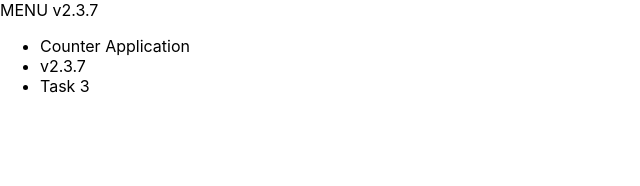
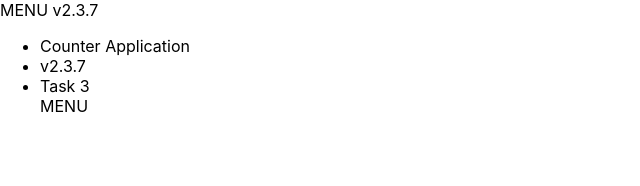
Before and after one commit to Nosov-Pavel/react-app-aject, a React (Create React App) app: page / in a window 1280 px wide. Shown: the top 186 px of the page, without its empty margins (0-640 px from the left). Built offline with nearby package versions, Linux system fonts and the light colour scheme.

Commit message:
props.v in task

```diff
--- a/src/TaskList.js
+++ b/src/TaskList.js
@@ -1,3 +1,5 @@
+import TopMenu from "./TopMenu";
+
 function TaskList(props){
     console.log(props)
     return(
@@ -5,6 +7,8 @@ function TaskList(props){
             <li>{props.siteName}</li>
             <li>{props.veris}</li>
             <li>Task 3</li>
+
+            <TopMenu version={props.veris} />
         </ul>
     )
 }
```
